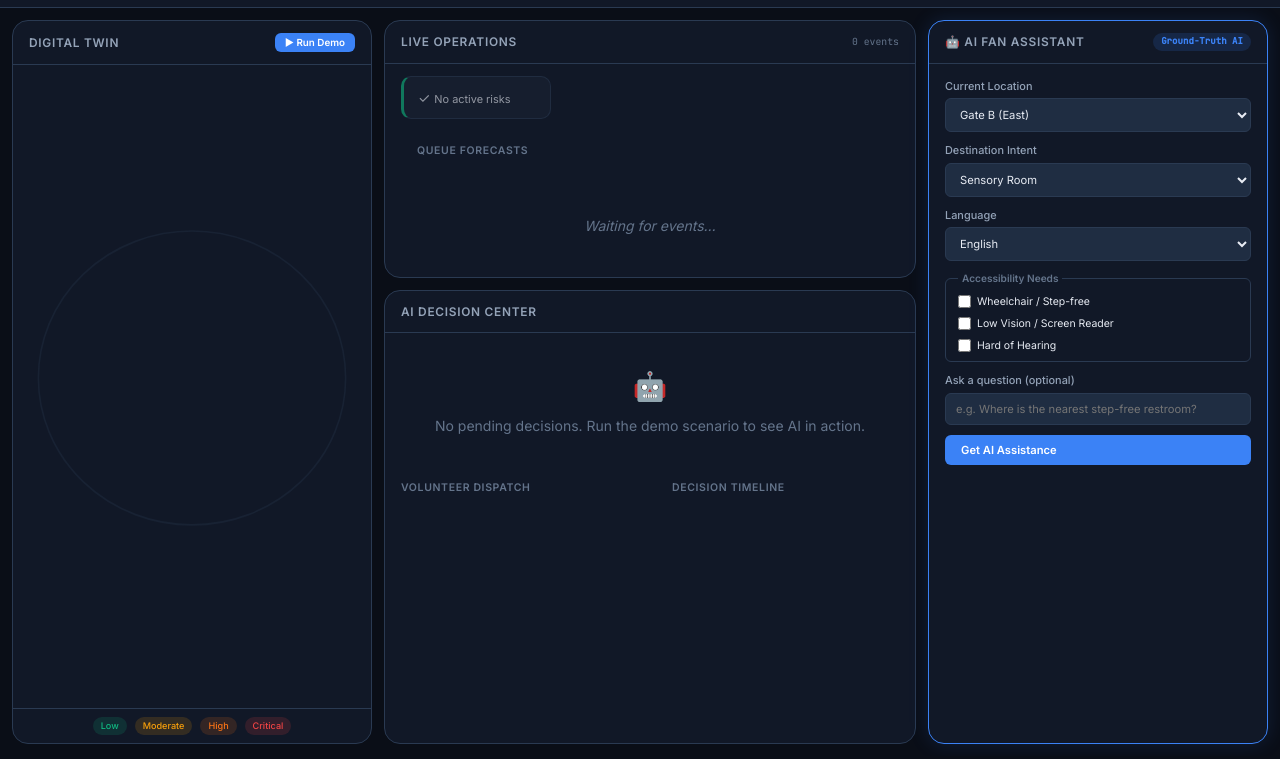
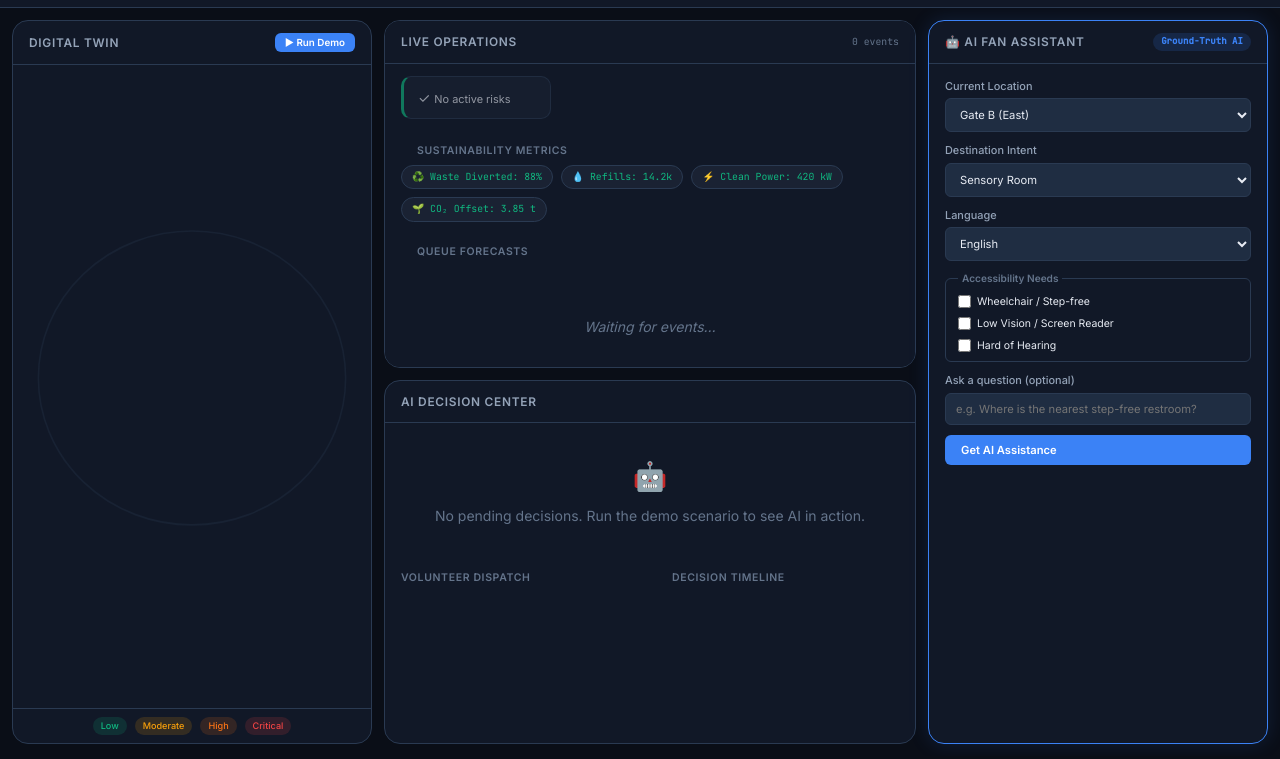
Before and after one commit to YASH-ZOPE/StadiumPulseAI, a website: page public/index.html in a window 1280 px wide. Shown: the part 41-800 px from the top of the page. Drawn offline with Linux system fonts and the light colour scheme; no server answers.

Commit message:
feat: add sustainability metrics, typescript AST type contracts, and 5-language alignment matrix

```diff
--- a/public/index.html
+++ b/public/index.html
@@ -112,6 +112,25 @@
             </div>
           </div>
 
+          <!-- Sustainability Tracker -->
+          <div class="sustainability-section">
+            <h3 class="section-title">Sustainability Metrics</h3>
+            <div
+              class="sustainability-badges"
+              id="sustainability-badges"
+              aria-label="Live sustainability indicators"
+            >
+              <span class="sus-badge" title="Waste diverted from landfills"
+                >♻️ Waste Diverted: 88%</span
+              >
+              <span class="sus-badge" title="Water bottle refills">💧 Refills: 14.2k</span>
+              <span class="sus-badge" title="Solar energy power efficiency"
+                >⚡ Clean Power: 420 kW</span
+              >
+              <span class="sus-badge" title="CO2 footprint reduction">🌱 CO₂ Offset: 3.85 t</span>
+            </div>
+          </div>
+
           <!-- Queue Forecasts -->
           <div class="queue-section">
             <h3 class="section-title">Queue Forecasts</h3>
@@ -204,6 +223,7 @@
                 <option value="es">Español</option>
                 <option value="fr">Français</option>
                 <option value="pt">Português</option>
+                <option value="ar">العربية (Arabic)</option>
               </select>
             </label>
             <fieldset class="form-fieldset">
--- a/public/styles/components.css
+++ b/public/styles/components.css
@@ -67,6 +67,31 @@
   font-size: 0.65rem;
   color: var(--text-muted);
   margin-top: 4px;
+}
+
+/* ── Sustainability Metrics ───────────────────── */
+.sustainability-section {
+  padding: 0 16px 10px;
+  flex-shrink: 0;
+}
+
+.sustainability-badges {
+  display: flex;
+  flex-wrap: wrap;
+  gap: 8px;
+}
+
+.sus-badge {
+  font-family: var(--font-mono);
+  font-size: 0.7rem;
+  padding: 4px 10px;
+  border-radius: 20px;
+  background: var(--bg-card);
+  border: 1px solid var(--border);
+  color: var(--success);
+  display: inline-flex;
+  align-items: center;
+  gap: 4px;
 }
 
 /* ── Queue Bars ────────────────────────────────── */
```
Also changed, not shown: src/stadium-state/state-engine.js (+15 -0 lines), src/types/stadium-pulse.d.ts (added, +149 -0 lines), README.md.
